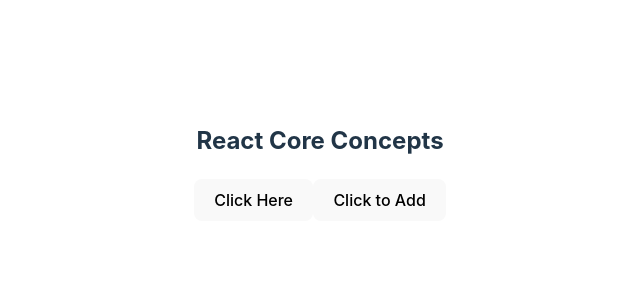
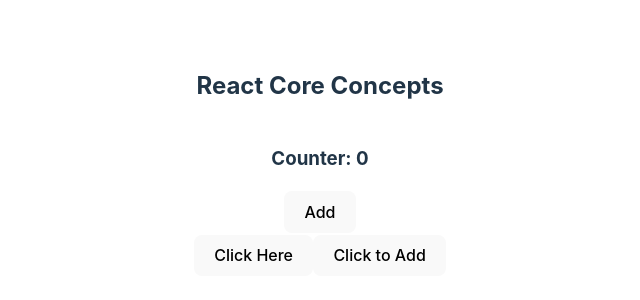
Before and after one commit to AskatAsh/React-JS-Practice, a React (Vite) app in the folder second-react/: page / in a window 1280 px wide. Shown: the part 238-538 px from the top of the page, without its empty margins (320-960 px from the left). Built offline with nearby package versions, Linux system fonts and the light colour scheme.

Commit message:
used useState to make a counter

```diff
--- a/second-react/src/App.jsx
+++ b/second-react/src/App.jsx
@@ -2,6 +2,7 @@ import { useState } from 'react'
 import reactLogo from './assets/react.svg'
 import viteLogo from '/vite.svg'
 import './App.css'
+import Counter from './Counter'
 
 function App() {
   function handleClick(){
@@ -13,6 +14,7 @@ function App() {
   return (
     <>
       <h2>React Core Concepts</h2>
+      <Counter></Counter>
       <button onClick={handleClick}>Click Here</button>
       <button onClick={() => addToFive(7)}>Click to Add</button>
     </>
--- /dev/null
+++ b/second-react/src/Counter.jsx
@@ -0,0 +1,16 @@
+import { useState } from "react"
+
+export default function Counter(){
+    const [count, setCount] = useState(0);
+    // console.log(abc);
+    const handleCount = () => {
+        const newCount = count + 1;
+        setCount(newCount);
+    }
+    return (
+        <div style={{border: '2px solid #fff'}}>
+            <h3>Counter: {count}</h3>
+            <button onClick={handleCount}>Add</button>
+        </div>
+    )
+}
```
